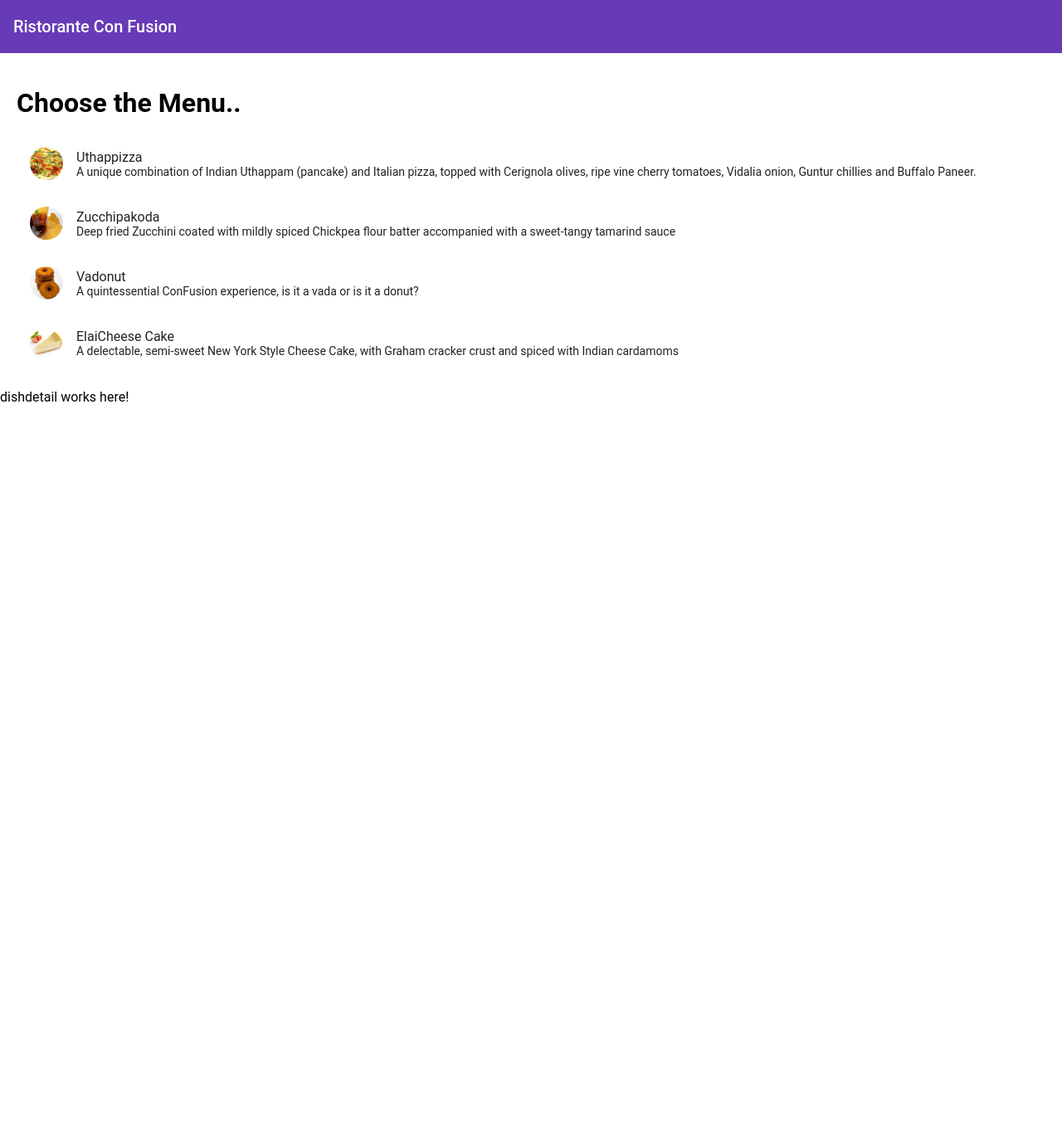
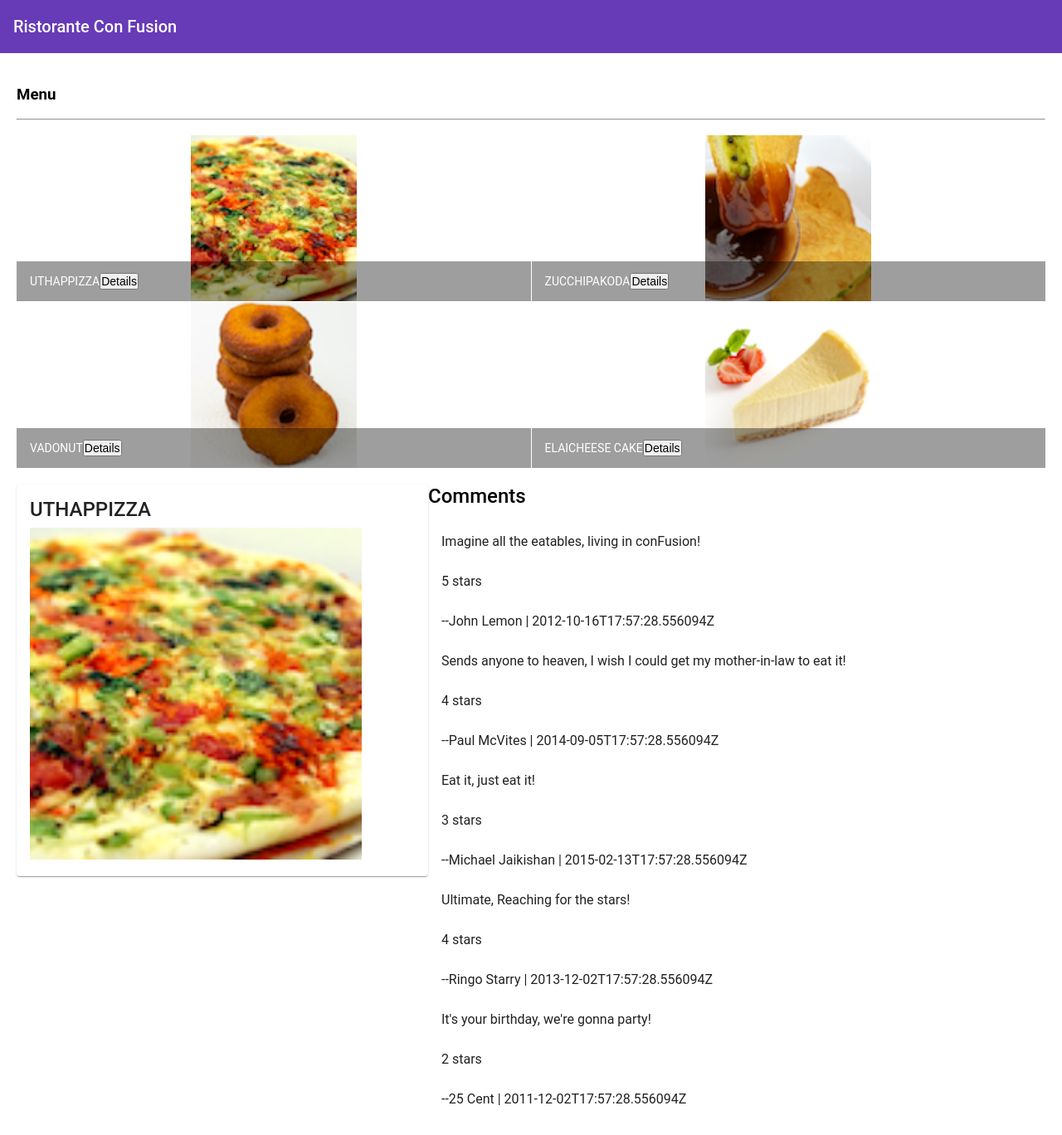
Before and after one commit to Preesv/GIT-Test, an Angular app: page / in a window 1280 px wide. Shown: the whole page at 83% size. Before the commit the page ends 800 px from the top, so only its background shows below. Built offline with nearby package versions, Linux system fonts and the light colour scheme.

Commit message:
first Angular Assignment

```diff
--- a/src/app/app.component.html
+++ b/src/app/app.component.html
@@ -1,4 +1,3 @@
 <mat-toolbar color="primary"> <span>Ristorante Con Fusion</span> </mat-toolbar>
-
 <app-menu></app-menu>
 <app-dishdetail></app-dishdetail>
--- a/src/app/dishdetail/dishdetail.component.html
+++ b/src/app/dishdetail/dishdetail.component.html
@@ -1,3 +1,24 @@
-<p>
-  dishdetail works here!
-</p>
+<div class="container"
+    fxLayoutAlign.gt-md="space-left"
+    fxLayoutGap.xs="10">
+
+  <div fxFlex="40">
+      <mat-card *ngIf="dish" class="Dish">
+              <mat-card-title>{{dish.name | uppercase}}</mat-card-title>
+              <img height="400px" src={{dish.image}} alt={{dish.name}}>
+
+        </mat-card>
+  </div>
+
+  <div fxFlex="60">
+    <mat-card-title>Comments</mat-card-title>
+      <mat-list *ngIf="dish" class="dish" width=10px font=arial>
+        <div *ngFor="let index of dish.comments">
+          <mat-list-item>{{index.comment}}</mat-list-item>
+          <mat-list-item>{{index.rating}} stars</mat-list-item>
+          <mat-list-item>--{{index.author}} | {{index.date }}</mat-list-item>
+        </div>
+      </mat-list>
+  </div>
+
+</div>
--- a/src/app/dishdetail/dishdetail.component.ts
+++ b/src/app/dishdetail/dishdetail.component.ts
@@ -1,12 +1,57 @@
 import { Component, OnInit } from '@angular/core';
 
+const DISH = {
+  id: '0',
+  name: 'Uthappizza',
+  image: '/assets/images/uthappizza.png',
+  category: 'mains',
+  featured: true,
+  label: 'Hot',
+  price: '4.99',
+  // tslint:disable-next-line:max-line-length
+  description: 'A unique combination of Indian Uthappam (pancake) and Italian pizza, topped with Cerignola olives, ripe vine cherry tomatoes, Vidalia onion, Guntur chillies and Buffalo Paneer.',
+  comments: [
+       {
+           rating: 5,
+           comment: 'Imagine all the eatables, living in conFusion!',
+           author: 'John Lemon',
+           date: '2012-10-16T17:57:28.556094Z'
+       },
+       {
+           rating: 4,
+           comment: 'Sends anyone to heaven, I wish I could get my mother-in-law to eat it!',
+           author: 'Paul McVites',
+           date: '2014-09-05T17:57:28.556094Z'
+       },
+       {
+           rating: 3,
+           comment: 'Eat it, just eat it!',
+           author: 'Michael Jaikishan',
+           date: '2015-02-13T17:57:28.556094Z'
+       },
+       {
+           rating: 4,
+           comment: 'Ultimate, Reaching for the stars!',
+           author: 'Ringo Starry',
+           date: '2013-12-02T17:57:28.556094Z'
+       },
+       {
+           rating: 2,
+           comment: 'It\'s your birthday, we\'re gonna party!',
+           author: '25 Cent',
+           date: '2011-12-02T17:57:28.556094Z'
+       }
+   ]
+};
 @Component({
   selector: 'app-dishdetail',
   templateUrl: './dishdetail.component.html',
   styleUrls: ['./dishdetail.component.scss']
 })
+
 export class DishdetailComponent implements OnInit {
 
+dish = DISH;
   constructor() { }
 
   ngOnInit() {
--- a/src/app/menu/menu.component.html
+++ b/src/app/menu/menu.component.html
@@ -1,15 +1,23 @@
 <div class="container"
-fxLayout = "column"
-fxLayoutGap = "10px">
+     fxLayout="column"
+     fxLayoutGap="10px">
 
-<h1>Choose the Menu..</h1>
-<mat-list fxFlex>
-    <mat-list-item *ngFor="let dish of dishes">
-      <img matListAvatar src={{dish.image}} alt={{dish.name}}>
-      <h1 matLine>{{dish.name}}</h1>
-      <p matLine>
-            <span>{{dish.description}}</span>
-      </p>
-    </mat-list-item>
-</mat-list>
-</div>
+  <div fxFlex>
+    <div>
+      <h3>Menu</h3>
+      <hr>
+    </div>
+  </div>
+
+  <div fxFlex ng-controller="myCtrl">
+    <mat-grid-list cols="2" rowHeight="200px">
+      <mat-grid-tile *ngFor="let dish of dishes">
+        <img height="200px" src={{dish.image}} alt={{dish.name}}>
+        <mat-grid-tile-footer>
+          <h1>{{dish.name | uppercase}}</h1>
+          <button mat-flat aria-label="toggle" (click)=onClick(dish.description)>Details</button>
+        </mat-grid-tile-footer>
+      </mat-grid-tile>
+    </mat-grid-list>
+  </div>
+  </div>
--- a/src/app/menu/menu.component.ts
+++ b/src/app/menu/menu.component.ts
@@ -1,15 +1,7 @@
 import { Component, OnInit } from '@angular/core';
 import {Dish} from "../shared/dish";
 
-@Component({
-  selector: 'app-menu',
-  templateUrl: './menu.component.html',
-  styleUrls: ['./menu.component.scss']
-})
-export class MenuComponent implements OnInit {
-
-
-  dishes : Dish[] = [
+const DISHES : Dish[] = [
   {
   id: '0',
   name: 'Uthappizza',
@@ -52,9 +44,23 @@ export class MenuComponent implements OnInit {
 }
 ];
 
+@Component({
+  selector: 'app-menu',
+  templateUrl: './menu.component.html',
+  styleUrls: ['./menu.component.scss']
+})
+
+export class MenuComponent implements OnInit {
+  dishes = DISHES;
+
+  selectedDish = DISHES[0];
+
   constructor() { }
 
-  ngOnInit() {
+  ngOnInit() { }
+
+  onClick(desc) {
+   alert (desc);
   }
 
 }
```
Also changed, not shown: src/app/app.module.ts (+10 -2 lines), 1 other file (tests, documents, lock files or other folders). Lines whose indentation alone changed are shown as unchanged.
